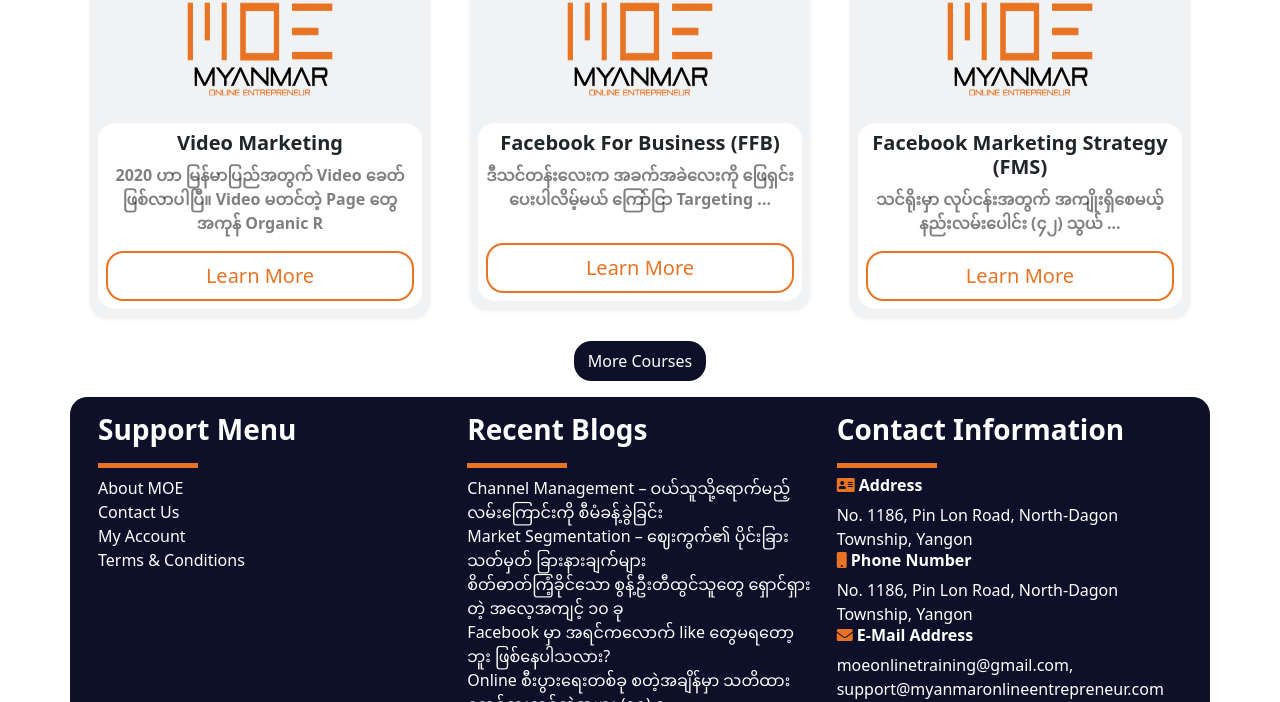
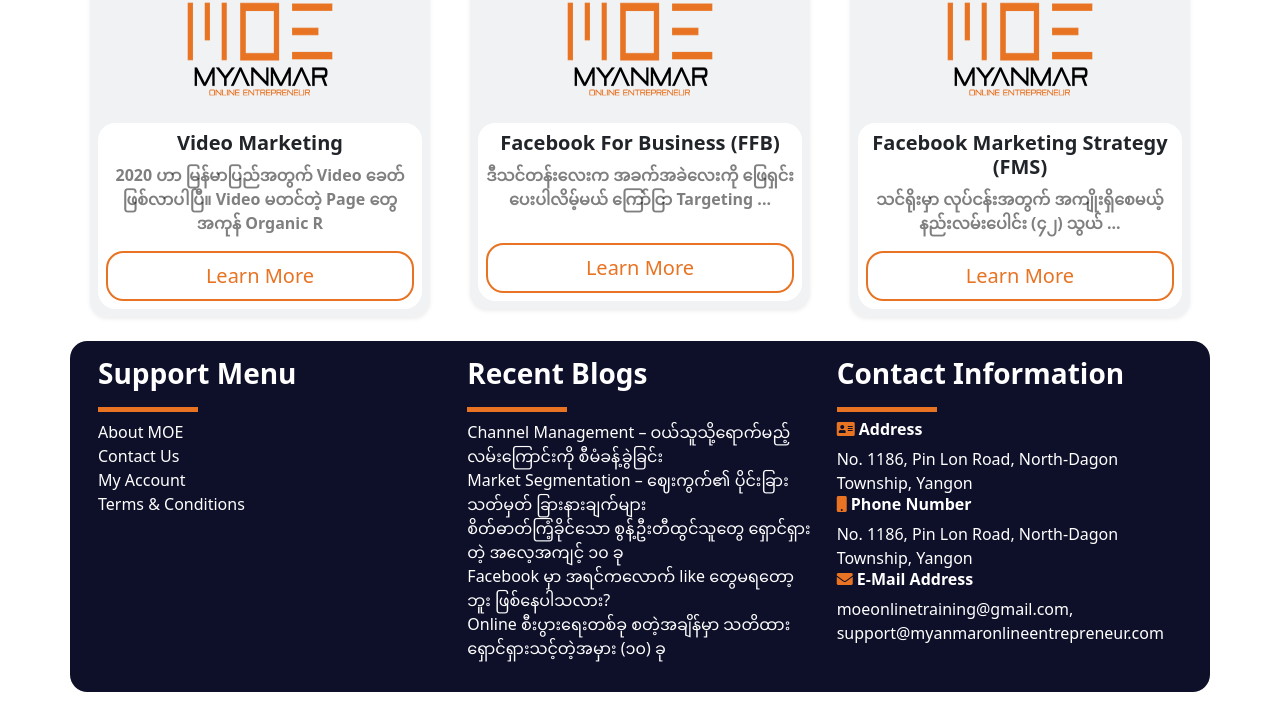
Before and after one commit to aungkyawhtwe1998/moe, a website: page courses.html in a window 1280 px wide. Shown: the part 1434-2136 px from the top of the page. Drawn offline with nearby package versions, Linux system fonts and the light colour scheme.

Commit message:
github page fix 12

```diff
--- a/courses.html
+++ b/courses.html
@@ -291,11 +291,6 @@
         </div>
       </div>
     </div>
-    <div class="col-12 mt-2">
-      <div class="d-flex justify-content-center align-content-center">
-        <button class="btn btn-primary mt-2">More Courses</button>
-      </div>
-    </div>
   </div>
 </div>
 <!-- Footer -->
```
